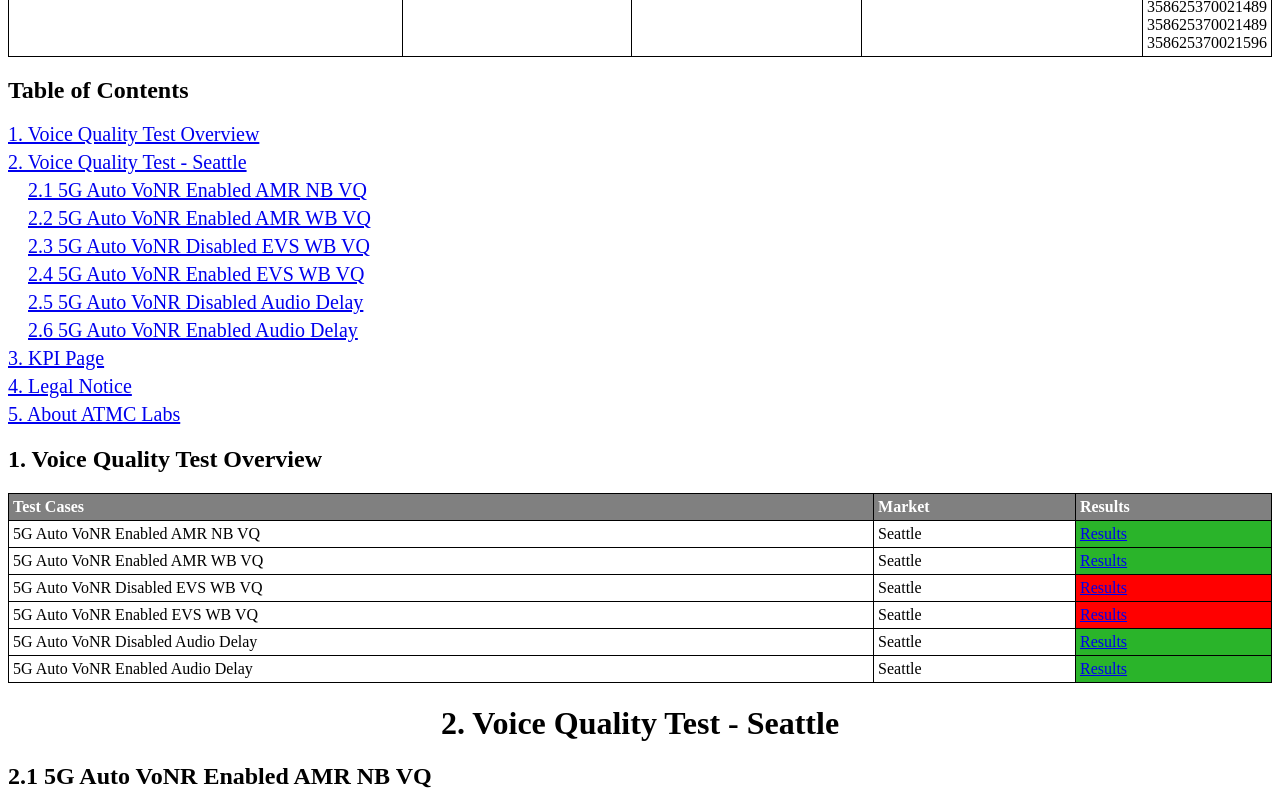
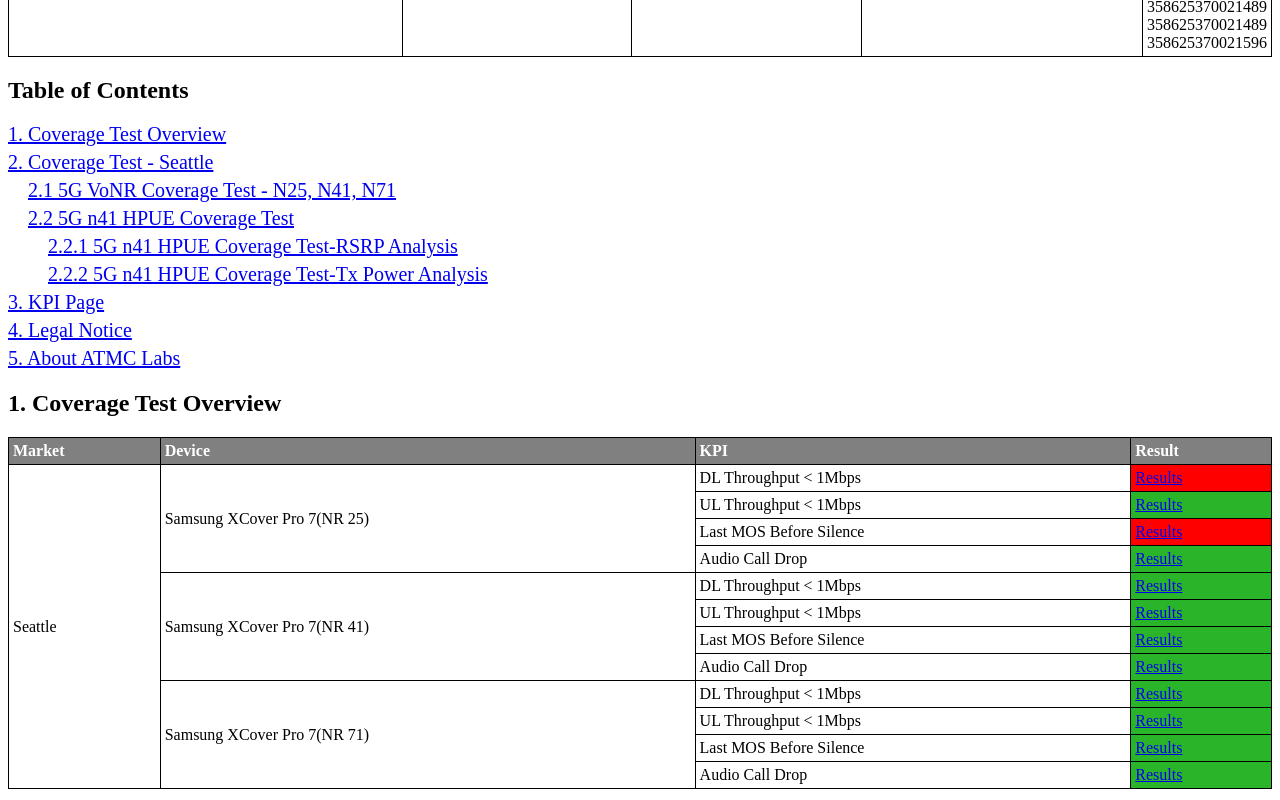
Before and after one commit to LiJieSu0/Fit4Launch_Report, a React (Create React App) app in the folder report-generator-app/: page / in a window 1280 px wide. Shown: the part 1340-2140 px from the top of the page. Built offline with nearby package versions, Linux system fonts and the light colour scheme; what chartjs-plugin-datalabels would draw is missing.

Commit message:
update coverage python scripts

```diff
--- a/report-generator-app/src/App.js
+++ b/report-generator-app/src/App.js
@@ -7,7 +7,6 @@ import LegalPage from './CommonPage/LegalPage';
 
 
 import { useState } from 'react';
-
 
 import { ReportDataProvider } from './Contexts/ReportDataProvider';
 
@@ -41,7 +40,7 @@ const reportType = {
   5: "WFC"
 }
 // Report Type Setup-------------------------------------------------------------------------
-const reportTypeNo = 2;
+const reportTypeNo = 1;
 // Report Type Setup-------------------------------------------------------------------------
 
 
```
